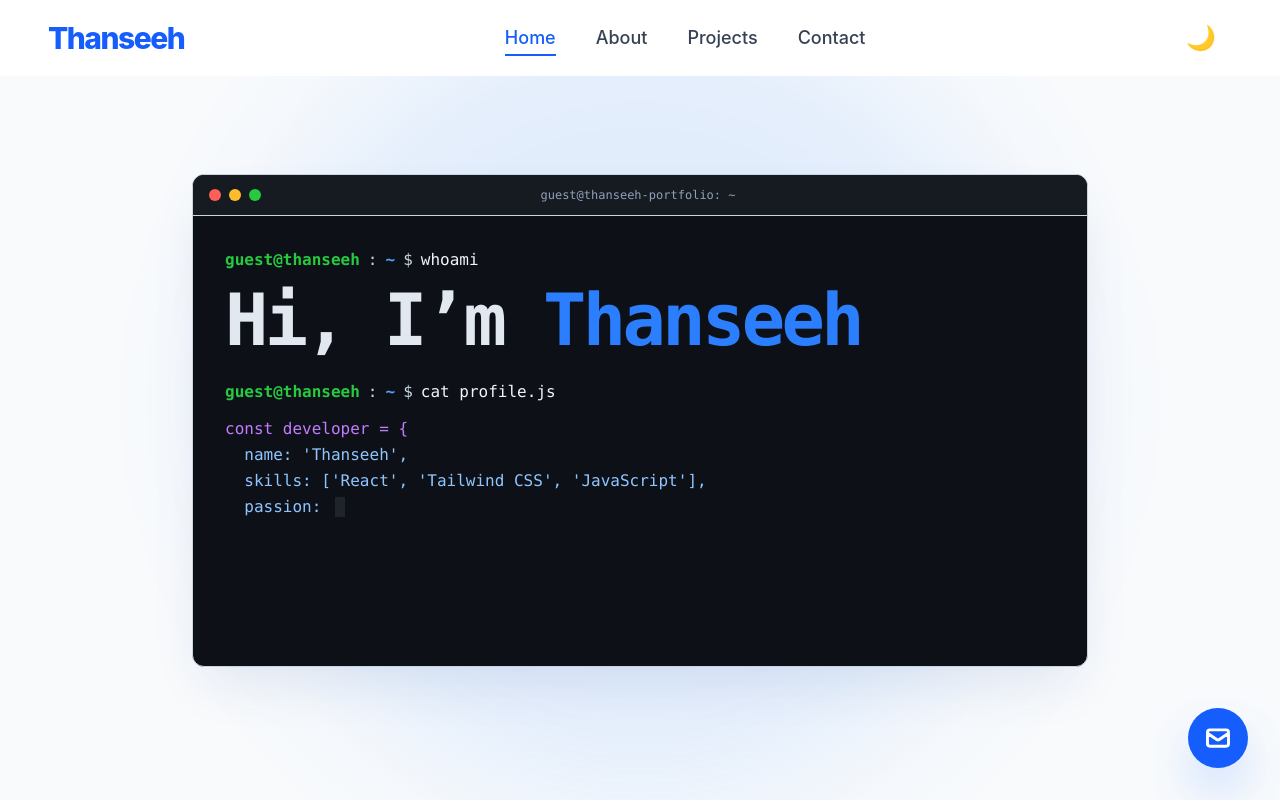
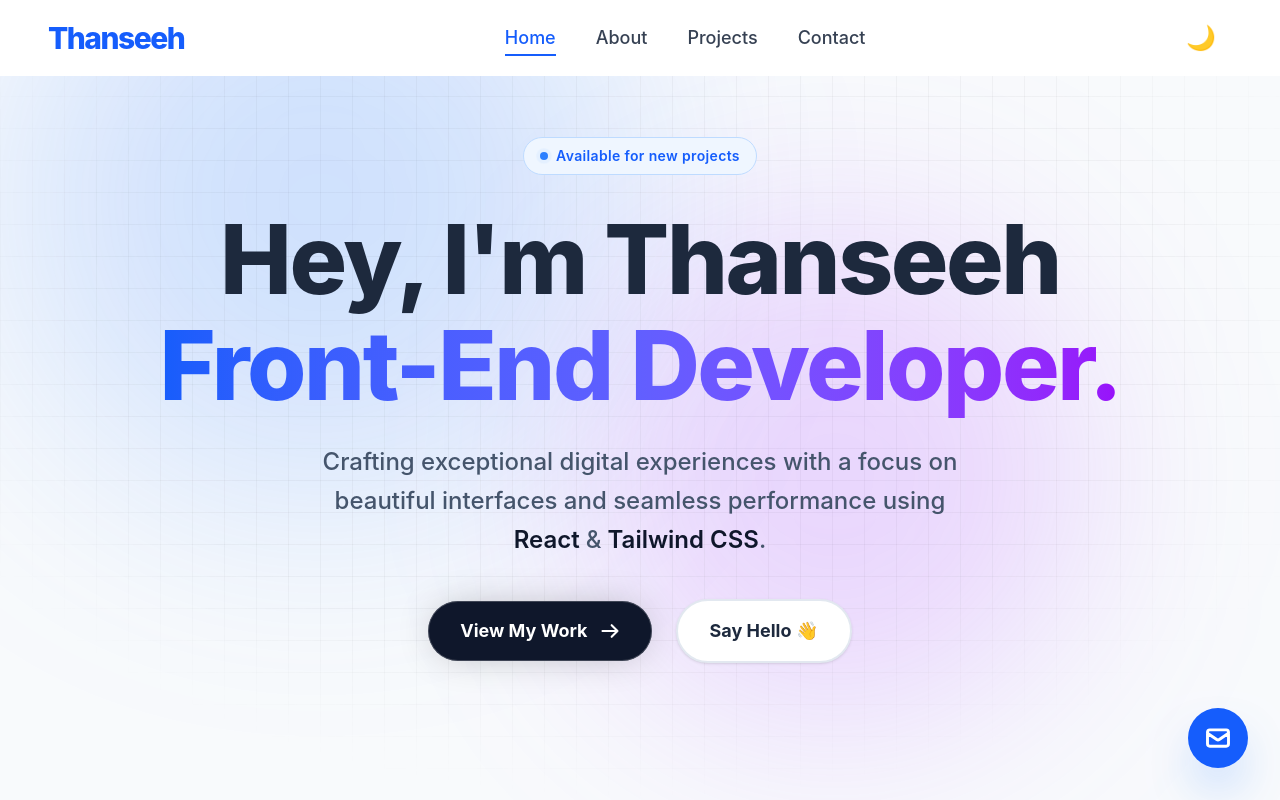
Before and after one commit to thansee6/portfolio, a React (Vite) app: page / in a window 1280 px wide. Shown: the top 800 px of the page. Built offline with nearby package versions, Linux system fonts and the light colour scheme.

Commit message:
ui change

```diff
--- a/src/components/Hero.jsx
+++ b/src/components/Hero.jsx
@@ -1,164 +1,120 @@
 import { memo, useState, useEffect } from "react";
-import { motion } from "framer-motion";
+import { motion, AnimatePresence } from "framer-motion";
 
 const Hero = memo(({ onOpenModal }) => {
-  const [text, setText] = useState("");
-  const [isTypingComplete, setIsTypingComplete] = useState(false);
-
-  const fullText = "const developer = {\n  name: 'Thanseeh',\n  skills: ['React', 'Tailwind CSS', 'JavaScript'],\n  passion: 'Building high-performance web experiences',\n  status: 'Ready for new challenges'\n};\n\n> System initialized successfully.\n> Ready for user interaction...";
+  const [mousePosition, setMousePosition] = useState({ x: 0, y: 0 });
 
   useEffect(() => {
-    let currentIndex = 0;
-    const typeText = () => {
-      setText(fullText.slice(0, currentIndex));
-      currentIndex++;
-      if (currentIndex <= fullText.length) {
-        setTimeout(typeText, Math.random() * 30 + 10); // Random typing speed
-      } else {
-        setIsTypingComplete(true);
-      }
+    const handleMouseMove = (e) => {
+      setMousePosition({
+        x: (e.clientX / window.innerWidth) * 2 - 1,
+        y: (e.clientY / window.innerHeight) * 2 - 1,
+      });
     };
-
-    // Start typing after a short delay
-    const startDelay = setTimeout(typeText, 900);
-    return () => clearTimeout(startDelay);
-  }, [fullText]);
+    window.addEventListener("mousemove", handleMouseMove);
+    return () => window.removeEventListener("mousemove", handleMouseMove);
+  }, []);
 
   return (
-    <section className="min-h-screen pt-20 pb-10 flex flex-col justify-center items-center px-4 sm:px-6 bg-slate-50 dark:bg-[#0a0a0a] text-slate-800 dark:text-slate-200 transition-colors duration-300 relative overflow-hidden">
+    <section className="relative min-h-screen flex flex-col justify-center items-center text-center px-4 sm:px-6 bg-slate-50 dark:bg-[#050505] text-slate-800 dark:text-slate-200 transition-colors duration-500 overflow-hidden isolate">
 
-      {/* Background ambient glow */}
-      <div className="absolute top-1/2 left-1/2 -translate-x-1/2 -translate-y-1/2 w-[800px] h-[800px] bg-blue-500/10 dark:bg-blue-600/5 filter blur-3xl rounded-full pointer-events-none" />
+      {/* Background Elements */}
+      <div className="absolute inset-0 w-full h-full pointer-events-none z-[-1]">
+        {/* Subtle grid pattern */}
+        <div className="absolute inset-0 bg-[linear-gradient(to_right,#80808012_1px,transparent_1px),linear-gradient(to_bottom,#80808012_1px,transparent_1px)] bg-[size:32px_32px] [mask-image:radial-gradient(ellipse_60%_60%_at_50%_40%,#000_70%,transparent_100%)]"></div>
 
-      <motion.div
-        initial={{ opacity: 0, y: 30 }}
-        animate={{ opacity: 1, y: 0 }}
-        transition={{ duration: 0.7, ease: "easeOut" }}
-        className="w-full max-w-4xl relative z-10"
-      >
-        <div className="bg-[#0D1117] rounded-xl overflow-hidden shadow-2xl shadow-blue-900/10 dark:shadow-blue-900/20 border border-slate-300 dark:border-slate-800">
+        {/* Floating gradient orbs */}
+        <motion.div
+          animate={{
+            x: mousePosition.x * 30,
+            y: mousePosition.y * 30,
+          }}
+          transition={{ type: "spring", stiffness: 50, damping: 20 }}
+          className="absolute top-1/4 left-1/4 -translate-x-1/2 -translate-y-1/2 w-[400px] sm:w-[600px] h-[400px] sm:h-[600px] bg-blue-500/20 dark:bg-blue-600/10 mix-blend-multiply dark:mix-blend-screen filter blur-[80px] sm:blur-[120px] rounded-full"
+        />
+        <motion.div
+          animate={{
+            x: mousePosition.x * -40,
+            y: mousePosition.y * -40,
+          }}
+          transition={{ type: "spring", stiffness: 40, damping: 25 }}
+          className="absolute bottom-1/4 right-1/4 translate-x-1/4 translate-y-1/4 w-[300px] sm:w-[500px] h-[300px] sm:h-[500px] bg-purple-500/20 dark:bg-purple-600/10 mix-blend-multiply dark:mix-blend-screen filter blur-[80px] sm:blur-[100px] rounded-full"
+        />
+      </div>
 
-          {/* Terminal Window Header */}
-          <div className="bg-[#161B22] px-4 py-3 flex items-center justify-between border-b border-slate-300 dark:border-slate-800">
-            <div className="flex gap-2">
-              <div className="w-3 h-3 rounded-full bg-[#FF5F56]"></div>
-              <div className="w-3 h-3 rounded-full bg-[#FFBD2E]"></div>
-              <div className="w-3 h-3 rounded-full bg-[#27C93F]"></div>
-            </div>
-            <div className="text-slate-400 text-xs font-mono font-medium flex-1 text-center">
-              guest@thanseeh-portfolio: ~
-            </div>
-            <div className="w-14"></div> {/* Spacer for centering */}
-          </div>
+      <div className="relative z-10 w-full max-w-5xl mx-auto flex flex-col items-center">
+        {/* Mini badge */}
+        <motion.div
+          initial={{ opacity: 0, scale: 0.8, y: 20 }}
+          animate={{ opacity: 1, scale: 1, y: 0 }}
+          transition={{ duration: 0.5, ease: "easeOut" }}
+          className="mb-8"
+        >
+          <span className="inline-flex items-center gap-2 px-4 py-2 rounded-full border border-blue-200 dark:border-blue-900/50 bg-blue-50 dark:bg-blue-900/10 text-blue-600 dark:text-blue-400 text-xs sm:text-sm font-semibold tracking-wide backdrop-blur-md">
+            <span className="relative flex h-2 w-2">
+              <span className="animate-ping absolute inline-flex h-full w-full rounded-full bg-blue-400 opacity-75"></span>
+              <span className="relative inline-flex rounded-full h-2 w-2 bg-blue-500"></span>
+            </span>
+            Available for new projects
+          </span>
+        </motion.div>
 
-          {/* Terminal Window Body */}
-          <div className="p-5 sm:p-8 font-mono text-sm sm:text-base min-h-[450px] flex flex-col relative text-left">
+        {/* Main Title */}
+        <motion.h1
+          initial={{ opacity: 0, y: 30 }}
+          animate={{ opacity: 1, y: 0 }}
+          transition={{ duration: 0.6, ease: "easeOut", delay: 0.1 }}
+          className="text-5xl sm:text-6xl md:text-8xl font-extrabold mb-6 tracking-tight leading-[1.1]"
+        >
+          <span className="block text-slate-800 dark:text-slate-100">Hey, I'm Thanseeh</span>
+          <span className="block text-transparent bg-clip-text bg-gradient-to-r from-blue-600 via-indigo-500 to-purple-600 dark:from-blue-400 dark:via-indigo-400 dark:to-purple-400">
+            Front-End Developer.
+          </span>
+        </motion.h1>
 
-            {/* Command 1: whoami */}
-            <div className="mb-6">
-              <div className="flex gap-2 text-slate-300">
-                <span className="text-[#27C93F] font-semibold">guest@thanseeh</span>
-                <span>:</span>
-                <span className="text-blue-400 font-semibold">~</span>
-                <span>$</span>
-                <span className="text-slate-100">whoami</span>
-              </div>
+        {/* Subtitle */}
+        <motion.p
+          initial={{ opacity: 0, y: 30 }}
+          animate={{ opacity: 1, y: 0 }}
+          transition={{ duration: 0.6, ease: "easeOut", delay: 0.2 }}
+          className="text-lg sm:text-xl md:text-2xl text-slate-600 dark:text-slate-400 max-w-2xl mx-auto mb-10 leading-relaxed font-medium"
+        >
+          Crafting exceptional digital experiences with a focus on beautiful interfaces and seamless performance using
+          <span className="text-slate-900 dark:text-slate-100 font-semibold"> React </span> &
+          <span className="text-slate-900 dark:text-slate-100 font-semibold"> Tailwind CSS</span>.
+        </motion.p>
 
-              <motion.div
-                initial={{ opacity: 0 }}
-                animate={{ opacity: 1 }}
-                transition={{ delay: 0.5 }}
-                className="mt-3 text-slate-200 font-bold text-4xl sm:text-5xl lg:text-7xl tracking-tighter"
-              >
-                Hi, I’m <span className="text-blue-500">Thanseeh</span>
-              </motion.div>
-            </div>
+        {/* Action Buttons */}
+        <motion.div
+          initial={{ opacity: 0, y: 30 }}
+          animate={{ opacity: 1, y: 0 }}
+          transition={{ duration: 0.6, ease: "easeOut", delay: 0.3 }}
+          className="flex flex-col sm:flex-row items-center justify-center gap-4 sm:gap-6 w-full px-4"
+        >
+          <motion.a
+            whileHover={{ scale: 1.05 }}
+            whileTap={{ scale: 0.95 }}
+            href="#projects"
+            className="group relative w-full sm:w-auto inline-flex justify-center items-center gap-3 bg-slate-900 dark:bg-white text-white dark:text-slate-900 px-8 py-4 rounded-full font-bold text-lg overflow-hidden transition-transform shadow-[0_0_40px_-10px_rgba(0,0,0,0.3)] dark:shadow-[0_0_40px_-10px_rgba(255,255,255,0.3)] hover:shadow-xl"
+          >
+            <span className="relative z-10">View My Work</span>
+            <svg className="w-5 h-5 relative z-10 transition-transform group-hover:translate-x-1" fill="none" stroke="currentColor" viewBox="0 0 24 24">
+              <path strokeLinecap="round" strokeLinejoin="round" strokeWidth={2.5} d="M14 5l7 7m0 0l-7 7m7-7H3" />
+            </svg>
+            <div className="absolute inset-0 rounded-full border border-white/20 dark:border-black/20 z-10"></div>
+          </motion.a>
 
-            {/* Command 2: cat profile.js */}
-            <motion.div
-              initial={{ opacity: 0 }}
-              animate={{ opacity: 1 }}
-              transition={{ delay: 0.8 }}
-              className="mb-3"
-            >
-              <div className="flex gap-2 text-slate-300">
-                <span className="text-[#27C93F] font-semibold">guest@thanseeh</span>
-                <span>:</span>
-                <span className="text-blue-400 font-semibold">~</span>
-                <span>$</span>
-                <span className="text-slate-100">cat profile.js</span>
-              </div>
-            </motion.div>
+          <motion.button
+            whileHover={{ scale: 1.05 }}
+            whileTap={{ scale: 0.95 }}
+            onClick={onOpenModal}
+            className="w-full sm:w-auto inline-flex justify-center items-center gap-2 bg-white dark:bg-[#111] border-2 border-slate-200 dark:border-slate-800 hover:border-blue-500/50 dark:hover:border-blue-500/50 text-slate-800 dark:text-slate-300 px-8 py-4 rounded-full font-bold text-lg transition-all shadow-sm hover:shadow-md backdrop-blur-sm"
+          >
+            Say Hello 👋
+          </motion.button>
+        </motion.div>
+      </div>
 
-            {/* Typing Animation Area */}
-            <div className="text-slate-300 whitespace-pre-wrap flex-1 leading-relaxed">
-              {text.split('\n').map((line, i) => {
-                let lineClass = "text-slate-300";
-                if (line.includes("const developer") || line.includes("};")) lineClass = "text-purple-400";
-                else if (line.includes("name:") || line.includes("skills:") || line.includes("passion:") || line.includes("status:")) lineClass = "text-blue-300";
-                else if (line.includes("'")) lineClass = "text-[#27C93F]";
-                else if (line.startsWith(">")) lineClass = "text-slate-400 italic";
-
-                return (
-                  <div key={i} className={lineClass}>
-                    {line}
-                    {i === text.split('\n').length - 1 && !isTypingComplete && (
-                      <motion.span
-                        animate={{ opacity: [1, 0, 1] }}
-                        transition={{ repeat: Infinity, duration: 0.8 }}
-                        className="inline-block w-2.5 h-5 bg-slate-300 align-middle ml-1"
-                      />
-                    )}
-                  </div>
-                );
-              })}
-
-              {isTypingComplete && (
-                <motion.div
-                  initial={{ opacity: 0 }}
-                  animate={{ opacity: 1 }}
-                  className="flex gap-2 text-slate-300 mt-3"
-                >
-                  <span className="text-[#27C93F] font-semibold">guest@thanseeh</span>
-                  <span>:</span>
-                  <span className="text-blue-400 font-semibold">~</span>
-                  <span>$</span>
-                  <motion.span
-                    animate={{ opacity: [1, 0, 1] }}
-                    transition={{ repeat: Infinity, duration: 0.8 }}
-                    className="inline-block w-2.5 h-5 bg-slate-300 align-middle ml-1 mt-0.5"
-                  />
-                </motion.div>
-              )}
-            </div>
-
-            {/* Action Buttons */}
-            <motion.div
-              initial={{ opacity: 0, y: 20 }}
-              animate={{ opacity: isTypingComplete ? 1 : 0, y: isTypingComplete ? 0 : 20 }}
-              transition={{ duration: 0.5 }}
-              className="mt-8 flex flex-wrap gap-4 pt-6 border-t border-slate-800"
-            >
-              <a
-                href="#projects"
-                className="group relative px-6 py-3 font-mono font-bold text-[#27C93F] bg-[#27C93F]/10 rounded border border-[#27C93F]/30 hover:bg-[#27C93F]/20 transition-all duration-300 overflow-hidden"
-              >
-                <span className="relative z-10">./view-projects.sh</span>
-                <div className="absolute inset-0 h-full w-0 bg-[#27C93F]/10 group-hover:w-full transition-all duration-300 ease-out"></div>
-              </a>
-
-              <button
-                onClick={onOpenModal}
-                className="group relative px-6 py-3 font-mono font-bold text-blue-400 bg-blue-400/10 rounded border border-blue-400/30 hover:bg-blue-400/20 transition-all duration-300 overflow-hidden"
-              >
-                <span className="relative z-10">sudo contact --me</span>
-                <div className="absolute inset-0 h-full w-0 bg-blue-400/10 group-hover:w-full transition-all duration-300 ease-out"></div>
-              </button>
-            </motion.div>
-
-          </div>
-        </div>
-      </motion.div>
     </section>
   );
 });
```
